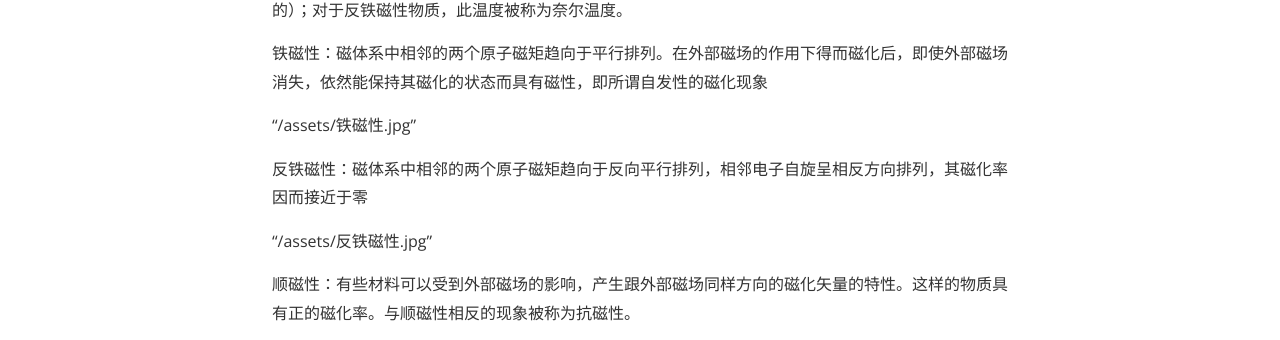
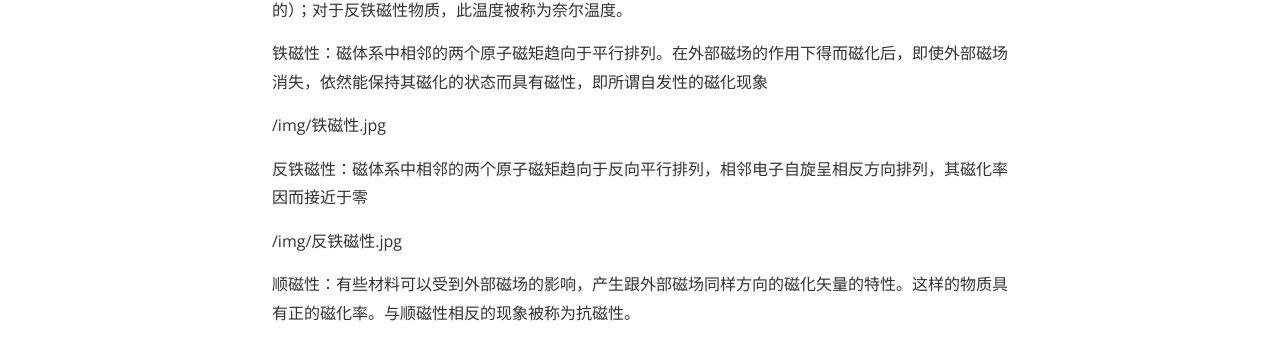
Before and after one commit to RobustGoose/biggoose.github.io, a Jekyll site: the page built from _posts/2021-12-09-welcome.markdown, in a window 1280 px wide and 900 px high, scrolled down 504 px. Shown: the part 202-542 px from the top of the window. Built offline with Jekyll 4.4.1, drawn with Linux system fonts in a browser that asks for light colours; nearby versions of some CDN libraries.

Commit message:
Update 2021-12-09-welcome.markdown

```diff
--- a/_posts/2021-12-09-welcome.markdown
+++ b/_posts/2021-12-09-welcome.markdown
@@ -14,11 +14,11 @@ cover:  "/assets/instacode.jpg"
 
 铁磁性：磁体系中相邻的两个原子磁矩趋向于平行排列。在外部磁场的作用下得而磁化后，即使外部磁场消失，依然能保持其磁化的状态而具有磁性，即所谓自发性的磁化现象
 
-"/assets/铁磁性.jpg"
+{{ "/img/铁磁性.jpg" | prepend: site.baseurl }}
 
 反铁磁性：磁体系中相邻的两个原子磁矩趋向于反向平行排列，相邻电子自旋呈相反方向排列，其磁化率因而接近于零
 
-"/assets/反铁磁性.jpg"
+{{ "/img/反铁磁性.jpg" | prepend: site.baseurl }}
 
 顺磁性：有些材料可以受到外部磁场的影响，产生跟外部磁场同样方向的磁化矢量的特性。这样的物质具有正的磁化率。与顺磁性相反的现象被称为抗磁性。
 
```
